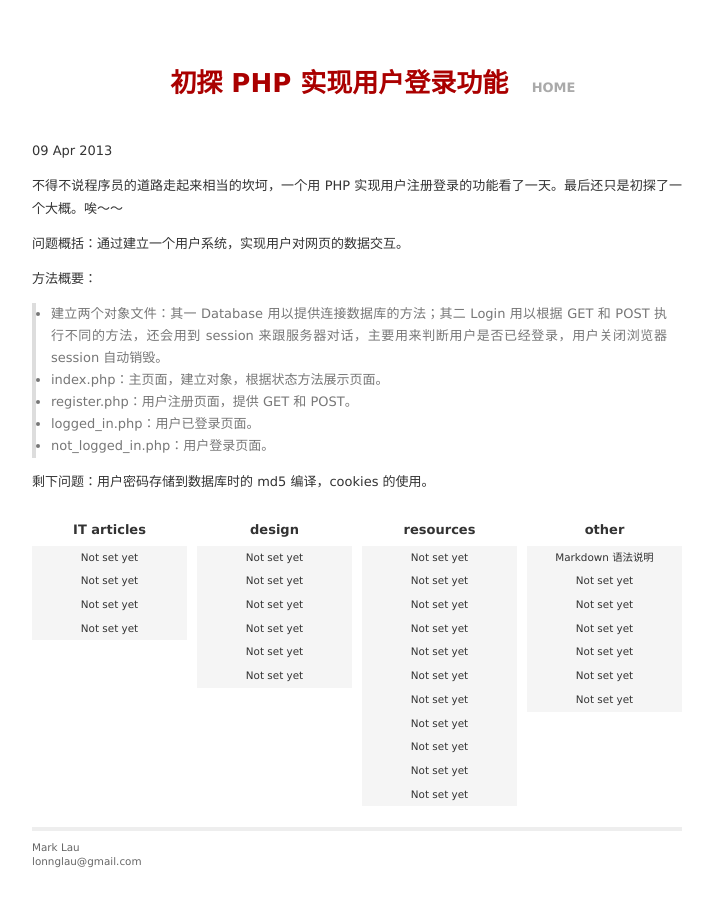
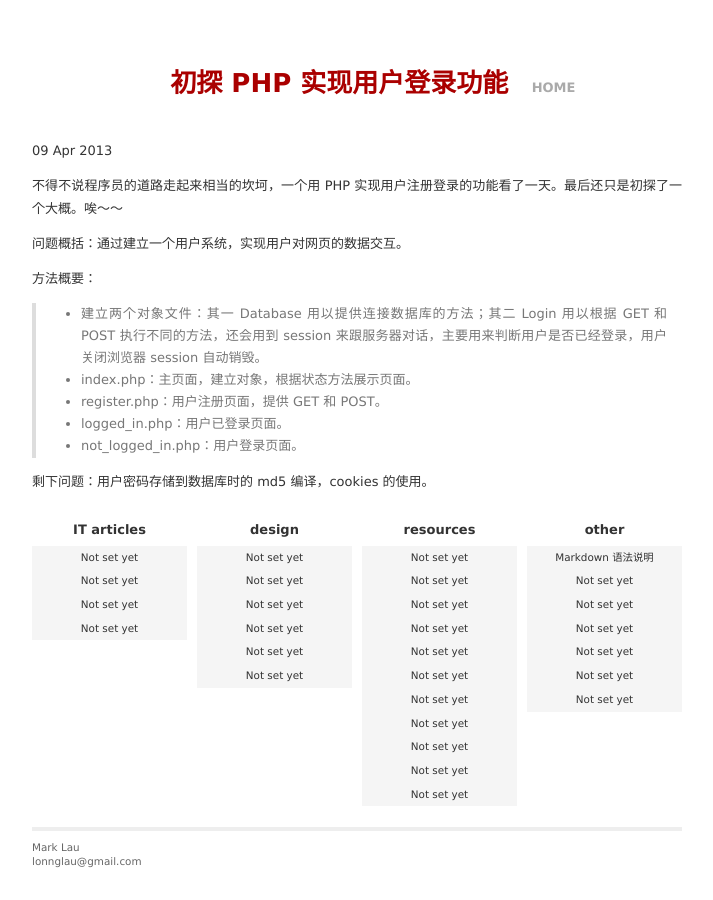
Before and after one commit to yuel/lonn.github.com, a Jekyll site: the page built from _posts/2013-04-09-prog-reading1.md, in a window 1280 px wide. Shown: the whole page, without its empty margins (283-996 px from the left). Built offline with Jekyll 4.4.1, drawn with Linux system fonts in a browser that asks for light colours.

Commit message:
Update screen.css

```diff
--- a/css/screen.css
+++ b/css/screen.css
@@ -195,3 +195,7 @@ border-left: 4px solid #DDD;
 padding: 0 15px;
 color: #777;
 }
+
+blockquote ul {
+  padding-left: 30px;
+}
```
